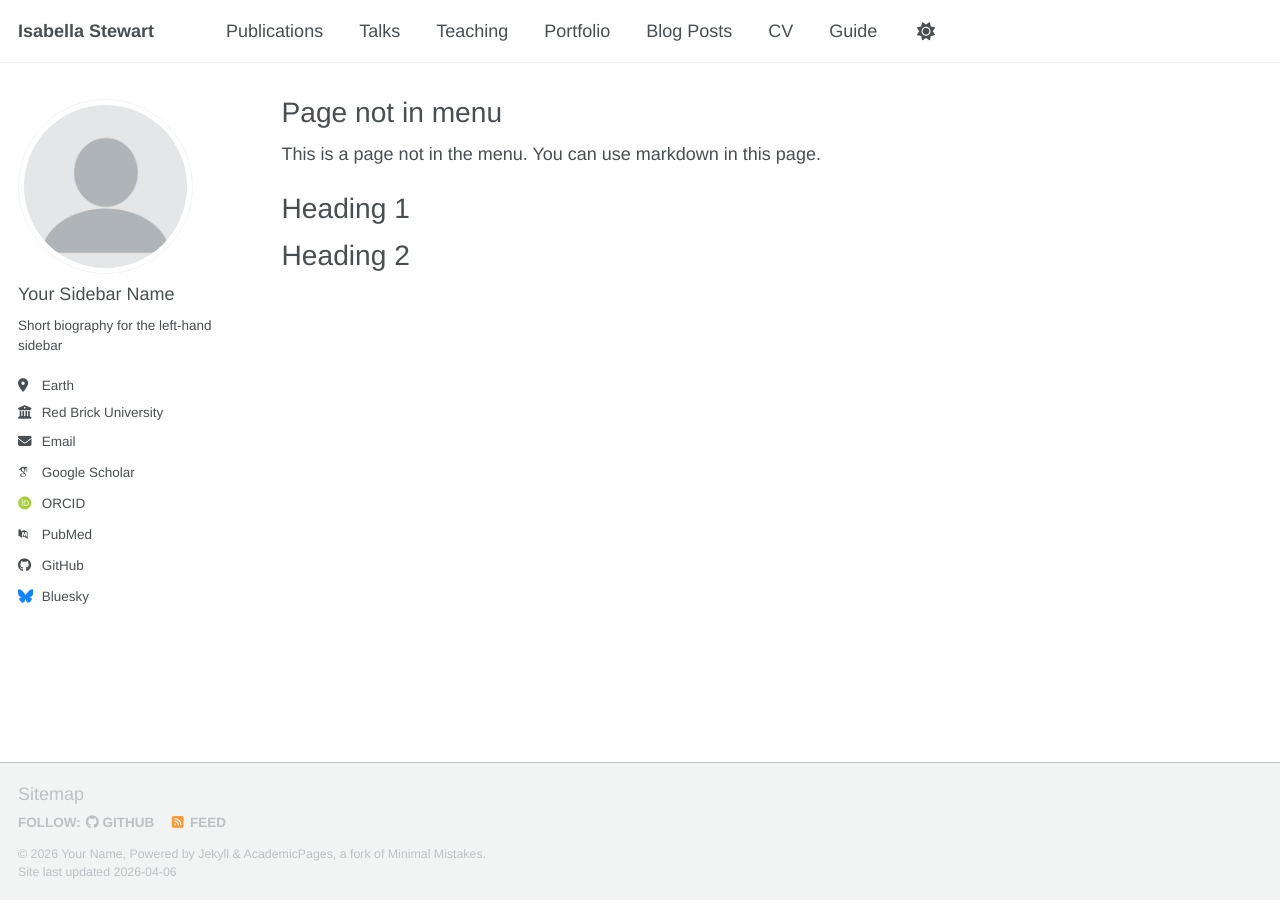
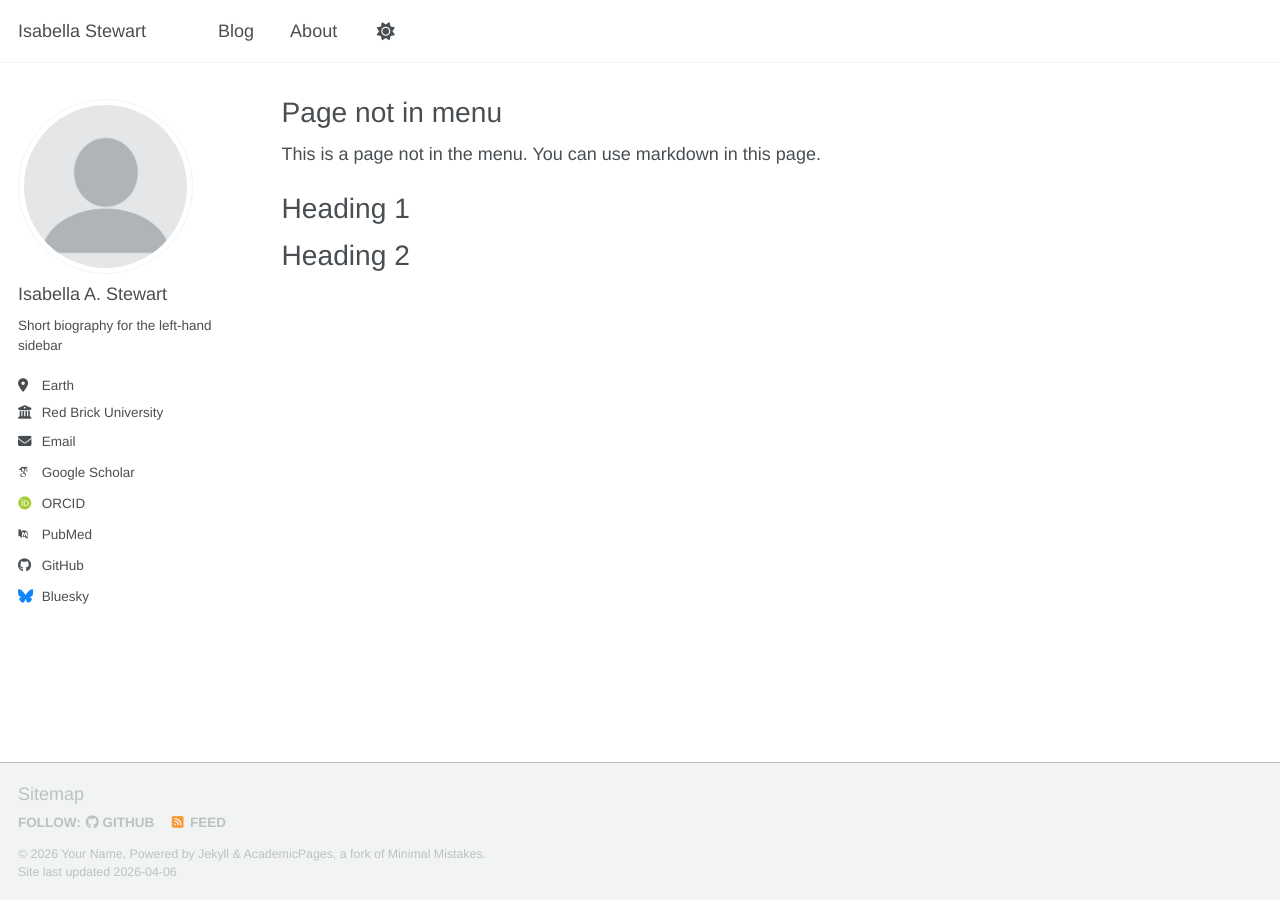
Before and after one commit to bellastewart/bellastewart.github.io, a Jekyll site: the page built from _pages/non-menu-page.md, in a window 1280 px wide. Built offline with Jekyll 4.4.1, drawn with Linux system fonts in a browser that asks for light colours; some web fonts are replaced; a script bundle is joined from its source files by our own code; library files that are not in the unit come from our copies.

Commit message:
delete_pages

```diff
--- a/_config.yml
+++ b/_config.yml
@@ -24,7 +24,7 @@ repository               : "academicpages/academicpages.github.io"
 author:
   # Biographic information
   avatar           : "profile.png"
-  name             : "Your Sidebar Name"
+  name             : "Isabella A. Stewart"
   pronouns         : # example: "she/her"
   bio              : "Short biography for the left-hand sidebar"
   location         : "Earth"
--- a/_data/navigation.yml
+++ b/_data/navigation.yml
@@ -8,26 +8,13 @@
 #      Markdown formatted page while the second is generated using JSON.
 
 main:
-  - title: "Publications"
-    url: /publications/
 
-  - title: "Talks"
-    url: /talks/
-
-  - title: "Teaching"
-    url: /teaching/
-
-  - title: "Portfolio"
-    url: /portfolio/
-
-  - title: "Blog Posts"
+  - title: "Blog"
     url: /year-archive/
 
-  - title: "CV"
-    url: /cv/
+  - title: "About"
+    url: /about-me/
+
 
   # - title: "CV"
   #   url: /cv-json/
-
-  - title: "Guide"
-    url: /markdown/
--- a/_sass/layout/_navigation.scss
+++ b/_sass/layout/_navigation.scss
@@ -210,7 +210,7 @@
       vertical-align: middle;
 
       &:first-child {
-        font-weight: bold;
+        font-weight: normal;
         text-wrap: wrap;
 
         a {
--- a/_sass/layout/_page.scss
+++ b/_sass/layout/_page.scss
@@ -73,10 +73,10 @@
   }
 
   a {
-    text-decoration: underline;
+    text-decoration: none;
 
     &:hover {
-      text-decoration: underline;
+      text-decoration: none;
 
       img {
         box-shadow: 0 0 10px rgba(#000, 0.25);
--- a/_sass/theme/_default_light.scss
+++ b/_sass/theme/_default_light.scss
@@ -36,9 +36,9 @@ $sidebar-screen-min-width   : 1024px;
     --global-code-background-color      : #fafafa;
     --global-code-text-color            : #{$darker-gray};
     --global-fig-caption-color          : mix(#fff,  #{$dark-gray}, 25%);
-    --global-link-color                 : #52adc8;
-    --global-link-color-hover           : mix(#000, #2f7f93, 25%);
-    --global-link-color-visited         : mix(#fff, #2f7f93, 25%);
+    --global-link-color                 : #83AEF2;
+    --global-link-color-hover           : mix(#000, #83AEF2, 25%);
+    --global-link-color-visited         : mix(#fff, #83AEF2, 25%);
     --global-masthead-link-color        : #{$dark-gray};
     --global-masthead-link-color-hover  : mix(#000, #{$gray}, 25%);
     --global-text-color                 : #{$dark-gray};
```
Also changed, not shown: _pages/about-me.md (added, +15 -0 lines), _pages/about.md (+30 -0 lines).
